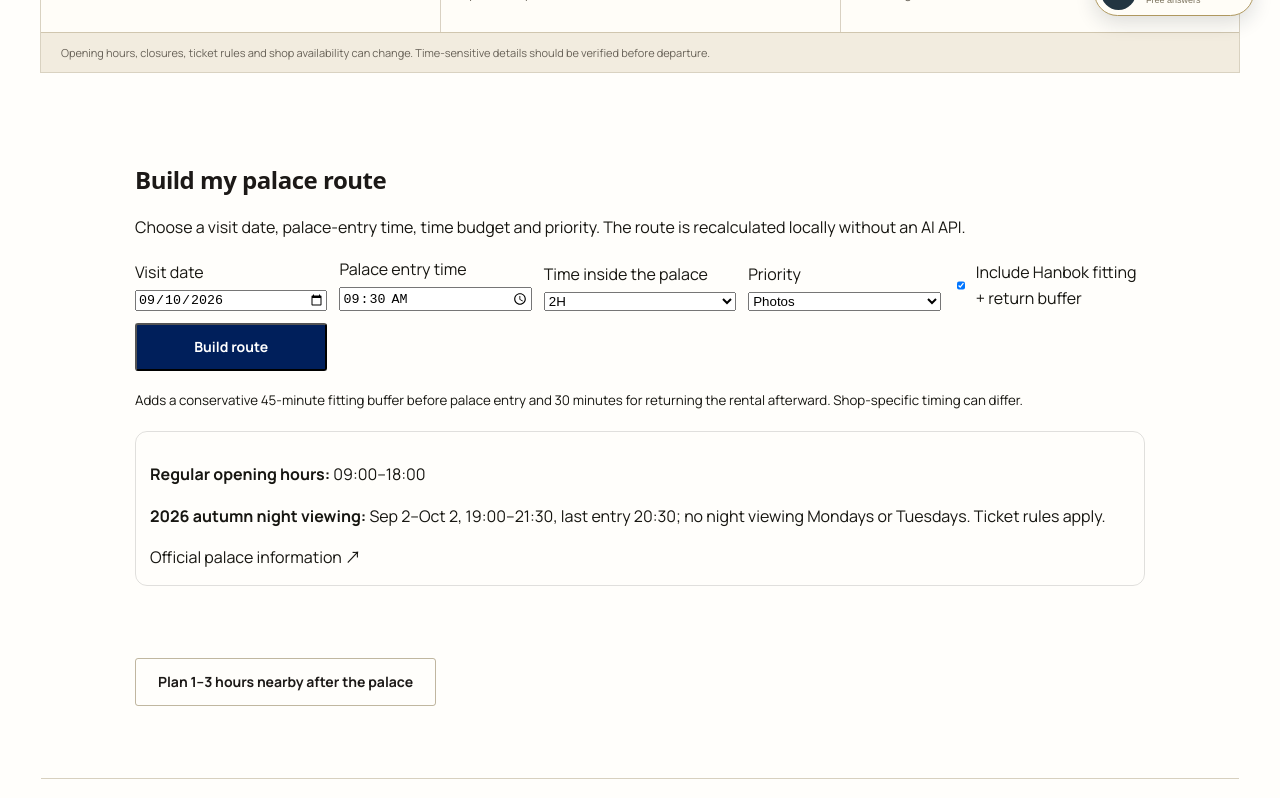
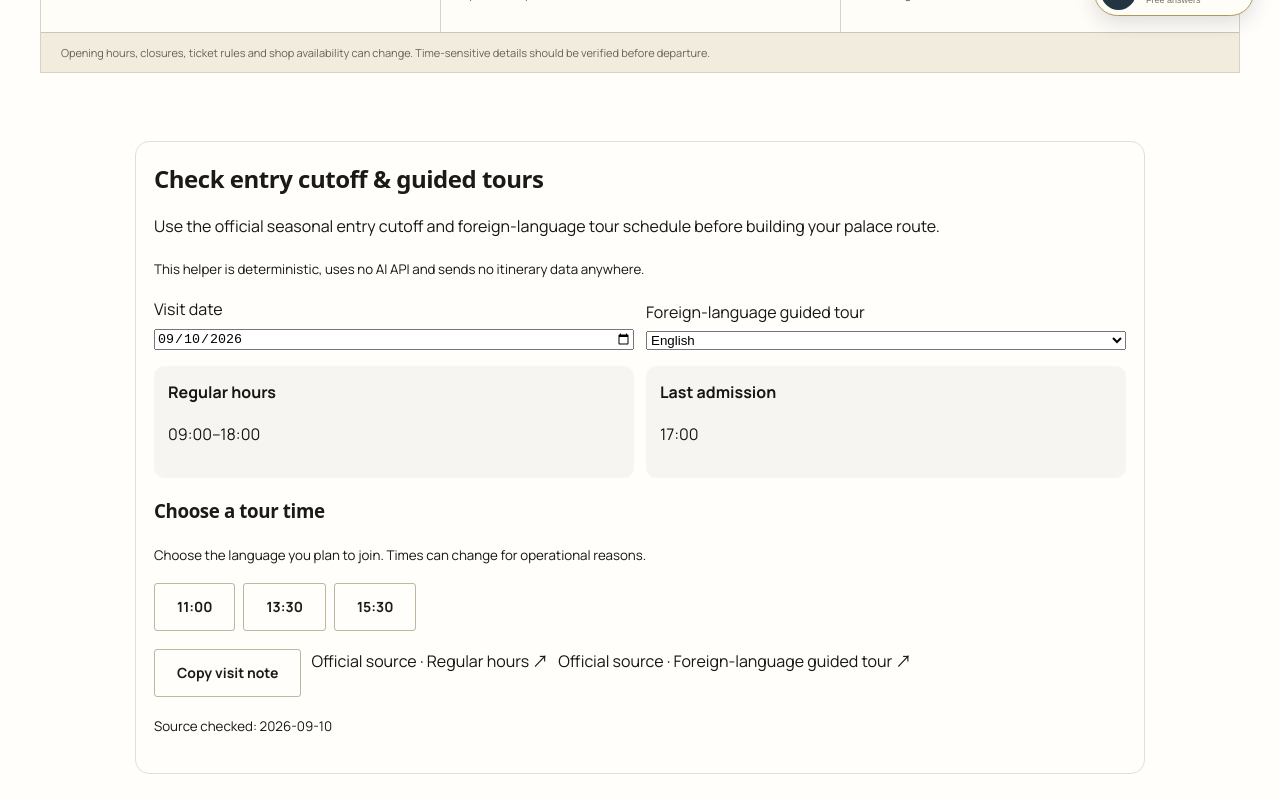
Before and after one commit to lgkangno1-svg/Kang-s-brain, a Next.js app in the folder projects/korea-avocadoss/: page /en/explore/gyeongbokgung in a window 1280 px wide. Shown: the part 760-1558 px from the top of the page. Built offline with nearby package versions, Linux system fonts and the light colour scheme.

Commit message:
feat(korea): mount palace visit helper

```diff
--- a/projects/korea-avocadoss/src/app/[locale]/explore/gyeongbokgung/page.tsx
+++ b/projects/korea-avocadoss/src/app/[locale]/explore/gyeongbokgung/page.tsx
@@ -1,6 +1,7 @@
 import type {Metadata} from 'next';
 import {getTranslations,setRequestLocale} from 'next-intl/server';
 import {GyeongbokgungPlannerV2} from '@/features/explore/GyeongbokgungPlannerV2';
+import {GyeongbokgungVisitHelper} from '@/features/explore/GyeongbokgungVisitHelper';
 import {Link} from '@/i18n/navigation';
 import {localizedAlternates} from '@/lib/seo/localized-metadata';
 
@@ -29,6 +30,7 @@ export default async function GyeongbokgungPage({params}:PageProps){
    <div className="stitchRouteGrid"><article className="stitchRoute"><b>1H</b><strong>{guide('oneHourTitle')}</strong><p>{guide('oneHourText')}</p></article><article className="stitchRoute"><b>2H</b><strong>{guide('twoHourTitle')}</strong><p>{guide('twoHourText')}</p></article><article className="stitchRoute"><b>4H</b><strong>{guide('fourHourTitle')}</strong><p>{guide('fourHourText')}</p></article></div>
    <p className="freshnessNote">{guide('freshnessNote')}</p>
   </section>
+  <GyeongbokgungVisitHelper locale={locale}/>
   <GyeongbokgungPlannerV2 locale={locale}/>
   <section style={{maxWidth:1050,margin:'0 auto',padding:'0 20px 72px'}}><Link className="secondaryButton" href="/explore/nearby">{nearbyCopy[locale]??nearbyCopy.en}</Link></section>
  </main>;
```
